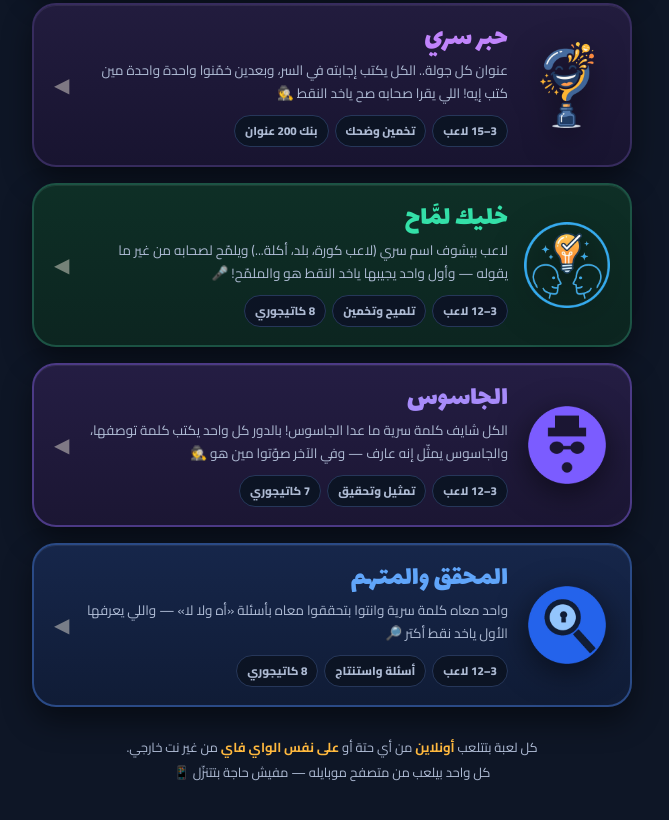
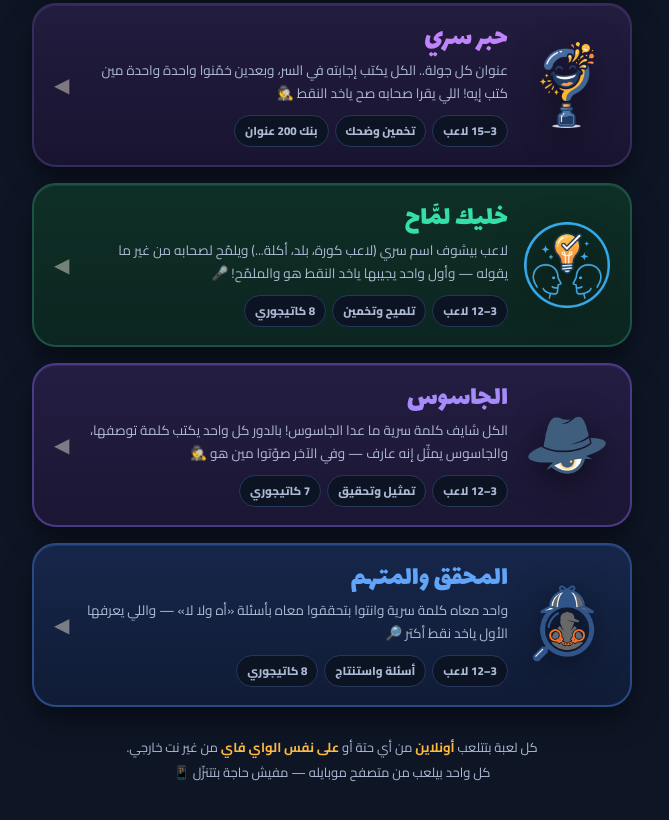
Before and after one commit to mahoud436-blip/lammet-elshella, a website: page public/index.html in a window 1280 px wide. Shown: the part 549-1369 px from the top of the page, without its empty margins (308-977 px from the left). Drawn offline with Linux system fonts and the light colour scheme.

Commit message:
Add files via upload

```diff
--- a/public/index.html
+++ b/public/index.html
@@ -92,7 +92,7 @@ body{margin:0;min-height:100vh;color:var(--ink);font-family:'Cairo',system-ui,sa
     <span class="go">◀</span>
   </a>
   <a class="game jasoos" href="/jasoos/">
-    <div class="ic"><img src="/img/jasoos.webp" alt=""></div>
+    <div class="ic"><img src="/img/jasoos-sm.png" alt=""></div>
     <div>
       <div class="nm">الجاسوس</div>
       <div class="ds">الكل شايف كلمة سرية ما عدا الجاسوس! بالدور كل واحد يكتب كلمة توصفها، والجاسوس يمثّل إنه عارف — وفي الآخر صوّتوا مين هو 🕵️</div>
@@ -101,7 +101,7 @@ body{margin:0;min-height:100vh;color:var(--ink);font-family:'Cairo',system-ui,sa
     <span class="go">◀</span>
   </a>
   <a class="game conan" href="/conan/">
-    <div class="ic"><img src="/img/conan.webp" alt=""></div>
+    <div class="ic"><img src="/img/conan-sm.png" alt=""></div>
     <div>
       <div class="nm">المحقق والمتهم</div>
       <div class="ds">واحد معاه كلمة سرية وانتوا بتحققوا معاه بأسئلة «أه ولا لا» — واللي يعرفها الأول ياخد نقط أكتر 🔎</div>
```
